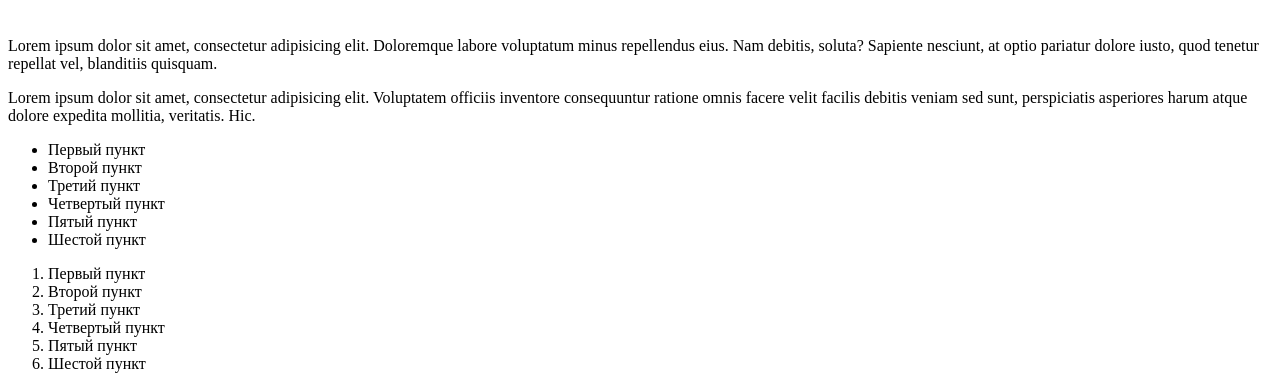
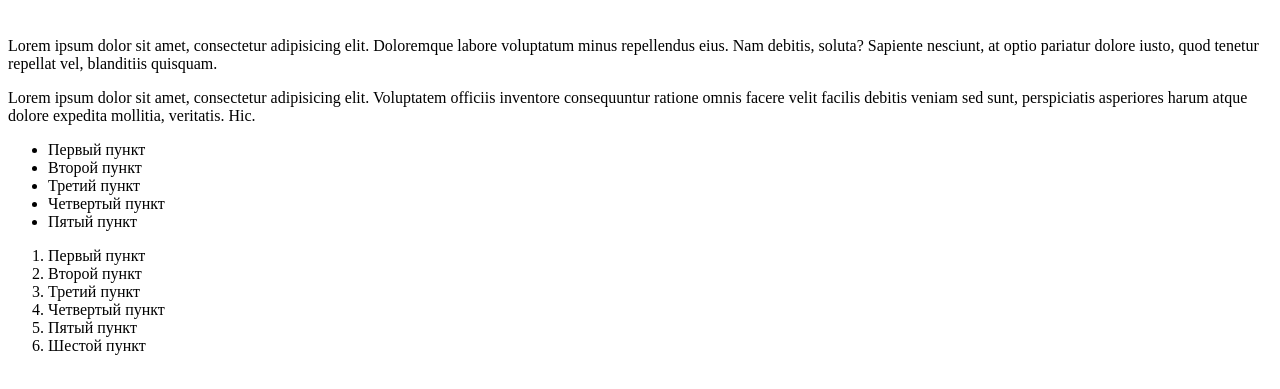
Before and after one commit to jkiddd/test-repo, a plain HTML site: page index.html in a window 1280 px wide. Shown: the part 627-1016 px from the top of the page. Drawn offline with Linux system fonts and the light colour scheme.

Commit message:
Revert "Добавили шестой пункт"
This reverts commit f1cc78c8fe33a4b00e1412c163f298690b3c52cd.

```diff
--- a/index.html
+++ b/index.html
@@ -26,7 +26,6 @@
 	<li>Третий пункт</li>
 	<li>Четвертый пункт</li>
 	<li>Пятый пункт</li>
-	<li>Шестой пункт</li>
 </ul>
 
 <ol>
```
